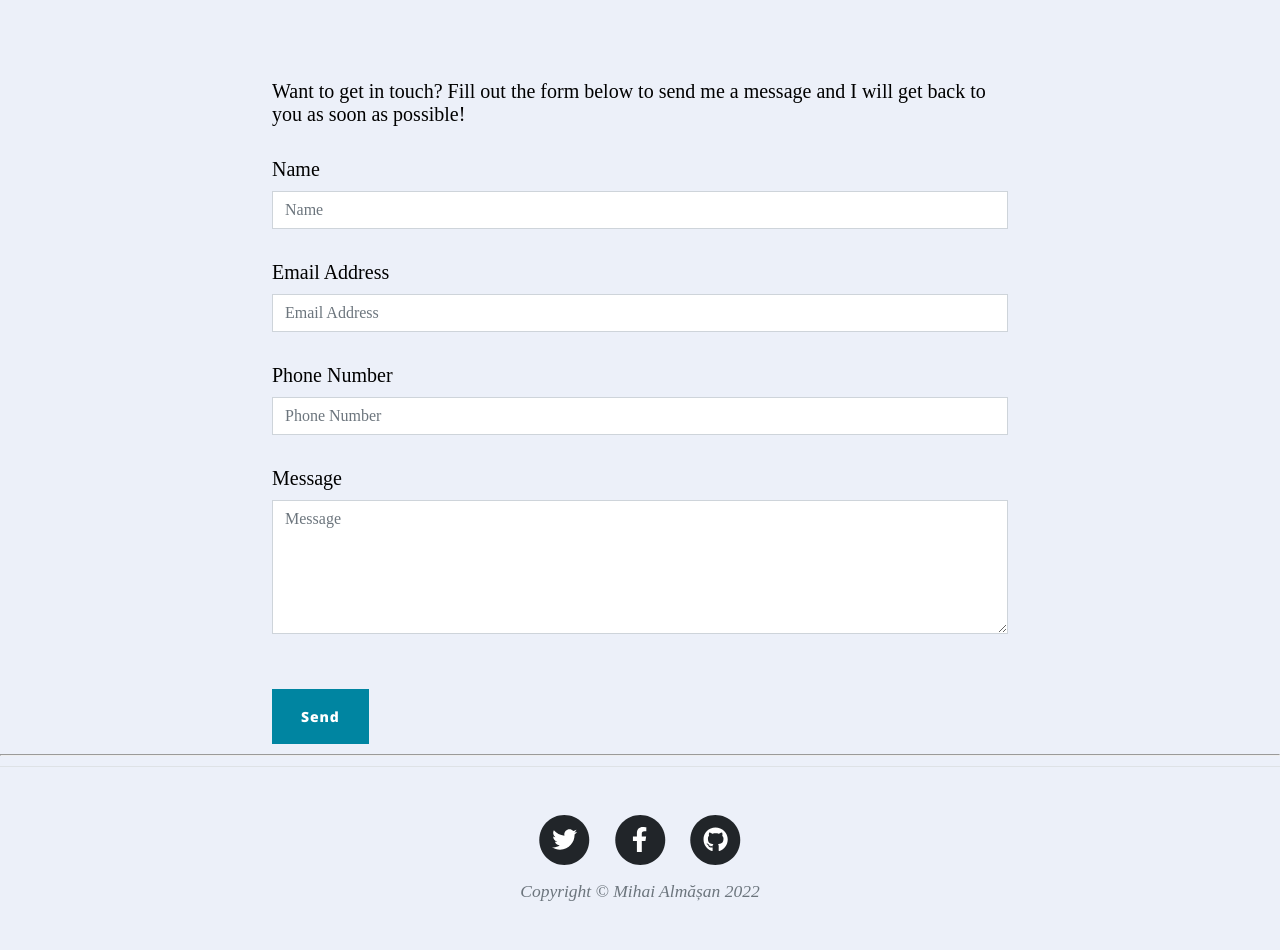
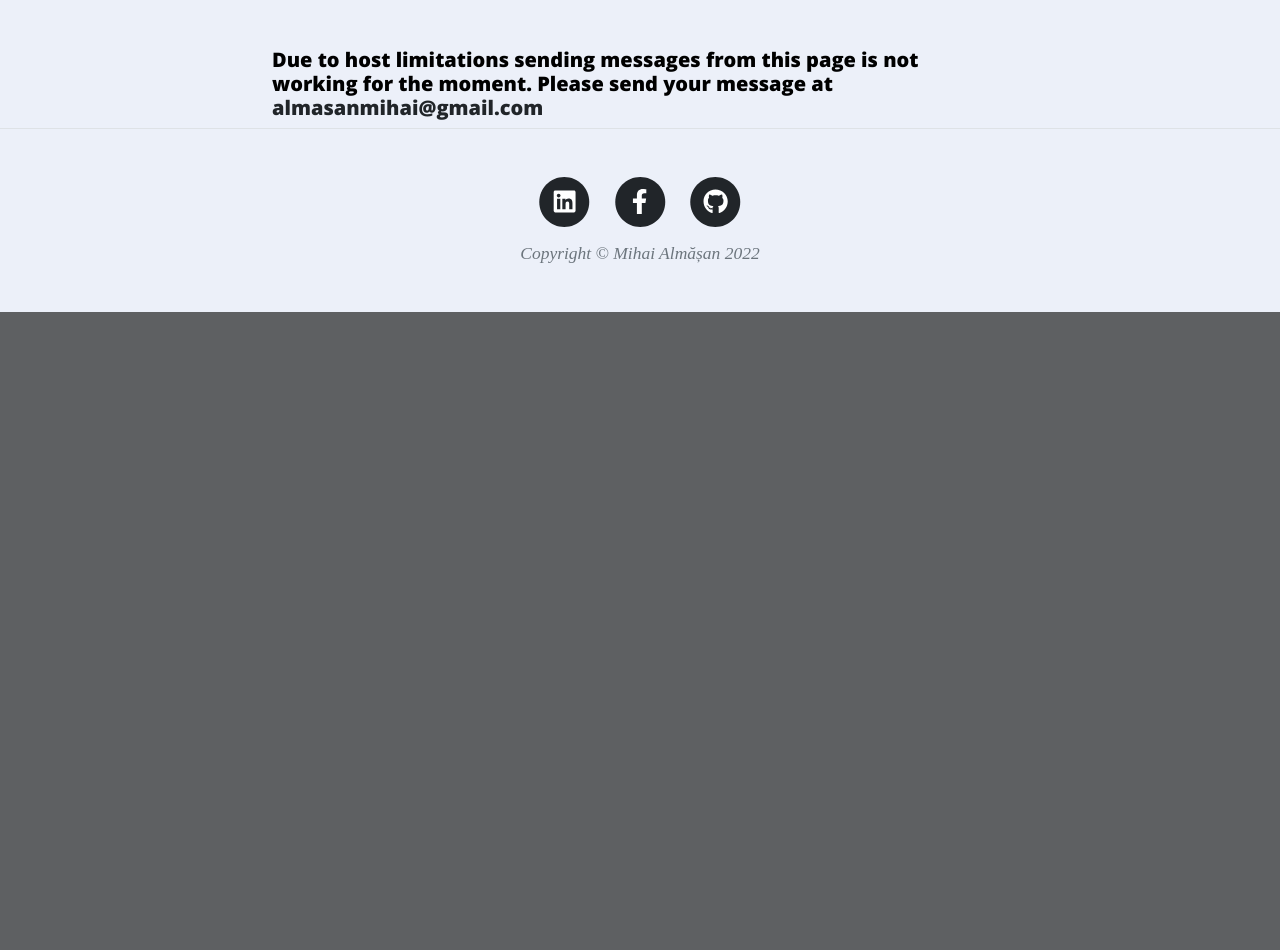
Before and after one commit to almasanmihai/movie-project_v2, a Flask app: page /contact in a window 1280 px wide. Shown: the part 494-1444 px from the top of the page. After the commit the page ends 806 px from the top, so only its background shows below. Run offline with Flask 2, Linux system fonts and the light colour scheme; some libraries are stand-ins or nearby versions.

Commit message:
Removed contact form and minor fixes

```diff
--- a/main.py
+++ b/main.py
@@ -66,7 +66,7 @@ class Movie(db.Model):
     owner = relationship("User", back_populates='movie')
 
 
-db.create_all()
+# db.create_all()
 
 
 # ---------------------------------------
@@ -122,7 +122,7 @@ def register():
     return render_template("register.html", form=form)
 
 
-@app.route("/contact", methods=['GET', 'POST'])
+@app.route("/contact")
 def contact():
     return render_template("contact.html")
 
@@ -202,7 +202,7 @@ def select():
                 description=description,
                 rating=rating,
                 ranking=7,
-                review="Your rating",
+                review="Your rating.",
                 img_url=img_url,
                 owner=current_user
             )
@@ -217,7 +217,8 @@ def select():
                 rating=rating,
                 ranking=7,
                 review="Picture not found",
-                img_url='https://images.unsplash.com/photo-1578328819058-b69f3a3b0f6b?ixlib=rb-1.2.1&ixid=MnwxMjA3fDB8MHxwaG90by1wYWdlfHx8fGVufDB8fHx8&auto=format&fit=crop&w=1074&q=80'
+                img_url='https://images.unsplash.com/photo-1578328819058-b69f3a3b0f6b?ixlib=rb-1.2.1&ixid=MnwxMjA3fDB8MHxwaG90by1wYWdlfHx8fGVufDB8fHx8&auto=format&fit=crop&w=1074&q=80',
+                owner=current_user
             )
             db.session.add(new_movie2)
             db.session.commit()
--- a/templates/contact.html
+++ b/templates/contact.html
@@ -1,7 +1,8 @@
 {% include "header.html" %}
 
 <!-- Page Header -->
-  <header class="masthead" style="background-image: url('https://images.unsplash.com/photo-1466096115517-bceecbfb6fde?ixlib=rb-1.2.1&ixid=MnwxMjA3fDB8MHxwaG90by1wYWdlfHx8fGVufDB8fHx8&auto=format&fit=crop&w=1170&q=80')">
+<header class="masthead"
+        style="background-image: url('https://images.unsplash.com/photo-1466096115517-bceecbfb6fde?ixlib=rb-1.2.1&ixid=MnwxMjA3fDB8MHxwaG90by1wYWdlfHx8fGVufDB8fHx8&auto=format&fit=crop&w=1170&q=80')">
     <div class="overlay"></div>
     <div class="container position-relative px-4 px-lg-5">
         <div class="row">
@@ -19,47 +20,48 @@
 <div class="container">
     <div class="row">
         <div class="col-lg-8 col-md-10 mx-auto">
-        <p>Want to get in touch? Fill out the form below to send me a message and I will get back to you as soon as possible!</p>
-        <!-- Contact Form - Enter your email address on line 19 of the mail/contact_me.php file to make this form work. -->
-        <!-- WARNING: Some web hosts do not allow emails to be sent through forms to common mail hosts like Gmail or Yahoo. It's recommended that you use a private domain email address! -->
-        <!-- To use the contact form, your site must be on a live web host with PHP! The form will not work locally! -->
-        <form name="sentMessage" id="contactForm" novalidate>
-          <div class="control-group">
-            <div class="form-group floating-label-form-group controls">
-              <label>Name</label>
-              <input type="text" class="form-control" placeholder="Name" id="name" required data-validation-required-message="Please enter your name.">
-              <p class="help-block text-danger"></p>
-            </div>
-          </div>
-          <div class="control-group">
-            <div class="form-group floating-label-form-group controls">
-              <label>Email Address</label>
-              <input type="email" class="form-control" placeholder="Email Address" id="email" required data-validation-required-message="Please enter your email address.">
-              <p class="help-block text-danger"></p>
-            </div>
-          </div>
-          <div class="control-group">
-            <div class="form-group col-xs-12 floating-label-form-group controls">
-              <label>Phone Number</label>
-              <input type="tel" class="form-control" placeholder="Phone Number" id="phone" required data-validation-required-message="Please enter your phone number.">
-              <p class="help-block text-danger"></p>
-            </div>
-          </div>
-          <div class="control-group">
-            <div class="form-group floating-label-form-group controls">
-              <label>Message</label>
-              <textarea rows="5" class="form-control" placeholder="Message" id="message" required data-validation-required-message="Please enter a message."></textarea>
-              <p class="help-block text-danger"></p>
-            </div>
-          </div>
-          <br>
-          <div id="success"></div>
-          <button type="submit" class="btn btn-primary" id="sendMessageButton">Send</button>
-        </form>
+            <h5>Due to host limitations sending messages from this page is not working for the moment. Please send
+                your message at <a href="mailto:almasanmihai@gmail.com">almasanmihai@gmail.com</a></h5>
+
+            <!--            <form name="sentMessage" id="contactForm" novalidate method="post" action="{{ url_for('contact') }}">-->
+            <!--                <div class="control-group">-->
+            <!--                    <div class="form-group floating-label-form-group controls">-->
+            <!--                        <label>Name</label>-->
+            <!--                        <input type="text" class="form-control" placeholder="Name" id="name" required-->
+            <!--                               data-validation-required-message="Please enter your name." name="name">-->
+            <!--                        <p class="help-block text-danger"></p>-->
+            <!--                    </div>-->
+            <!--                </div>-->
+            <!--                <div class="control-group">-->
+            <!--                    <div class="form-group floating-label-form-group controls">-->
+            <!--                        <label>Email Address</label>-->
+            <!--                        <input type="email" class="form-control" placeholder="Email Address" id="email" required-->
+            <!--                               data-validation-required-message="Please enter your email address." name="email">-->
+            <!--                        <p class="help-block text-danger"></p>-->
+            <!--                    </div>-->
+            <!--                </div>-->
+            <!--                <div class="control-group">-->
+            <!--                    <div class="form-group col-xs-12 floating-label-form-group controls">-->
+            <!--                        <label>Phone Number</label>-->
+            <!--                        <input type="tel" class="form-control" placeholder="Phone Number" id="phone" required-->
+            <!--                               data-validation-required-message="Please enter your phone number." name="phone">-->
+            <!--                        <p class="help-block text-danger"></p>-->
+            <!--                    </div>-->
+            <!--                </div>-->
+            <!--                <div class="control-group">-->
+            <!--                    <div class="form-group floating-label-form-group controls">-->
+            <!--                        <label>Message</label>-->
+            <!--                        <textarea rows="5" class="form-control" placeholder="Message" id="message" required-->
+            <!--                                  data-validation-required-message="Please enter a message." name="message"></textarea>-->
+            <!--                        <p class="help-block text-danger"></p>-->
+            <!--                    </div>-->
+            <!--                </div>-->
+            <!--                <br>-->
+            <!--                <div id="success"></div>-->
+            <!--                <button type="submit" class="btn btn-primary" id="sendMessageButton">Send</button>-->
+            <!--            </form>-->
         </div>
     </div>
 </div>
 
-  <hr>
-
 {% include "footer.html" %}
--- a/templates/footer.html
+++ b/templates/footer.html
@@ -5,15 +5,15 @@
             <div class="col-md-10 col-lg-8 col-xl-7">
                 <ul class="list-inline text-center">
                     <li class="list-inline-item">
-                        <a href="#!">
+                        <a href="https://www.linkedin.com/in/mihai-almasan-79900074/">
                                     <span class="fa-stack fa-lg">
                                         <i class="fas fa-circle fa-stack-2x"></i>
-                                        <i class="fab fa-twitter fa-stack-1x fa-inverse"></i>
+                                        <i class="fab fa-linkedin fa-stack-1x fa-inverse"></i>
                                     </span>
                         </a>
                     </li>
                     <li class="list-inline-item">
-                        <a href="#!">
+                        <a href="https://ro-ro.facebook.com/people/Mihai-Almasan/744793919/">
                                     <span class="fa-stack fa-lg">
                                         <i class="fas fa-circle fa-stack-2x"></i>
                                         <i class="fab fa-facebook-f fa-stack-1x fa-inverse"></i>
@@ -21,7 +21,7 @@
                         </a>
                     </li>
                     <li class="list-inline-item">
-                        <a href="#!">
+                        <a href="https://github.com/almasanmihai">
                                     <span class="fa-stack fa-lg">
                                         <i class="fas fa-circle fa-stack-2x"></i>
                                         <i class="fab fa-github fa-stack-1x fa-inverse"></i>
--- a/templates/login.html
+++ b/templates/login.html
@@ -11,7 +11,7 @@
             <div class="col-lg-8 col-md-10 mx-auto">
                 <div class="page-heading">
                     <h1>Log In</h1>
-                    <span class="subheading">Welcome Back!</span>
+                    <span class="subheading">Welcome Back! Enter your email and password to begin.</span>
                 </div>
             </div>
         </div>
```
Also changed, not shown: movies-collection.db. Lines whose indentation alone changed are shown as unchanged.
